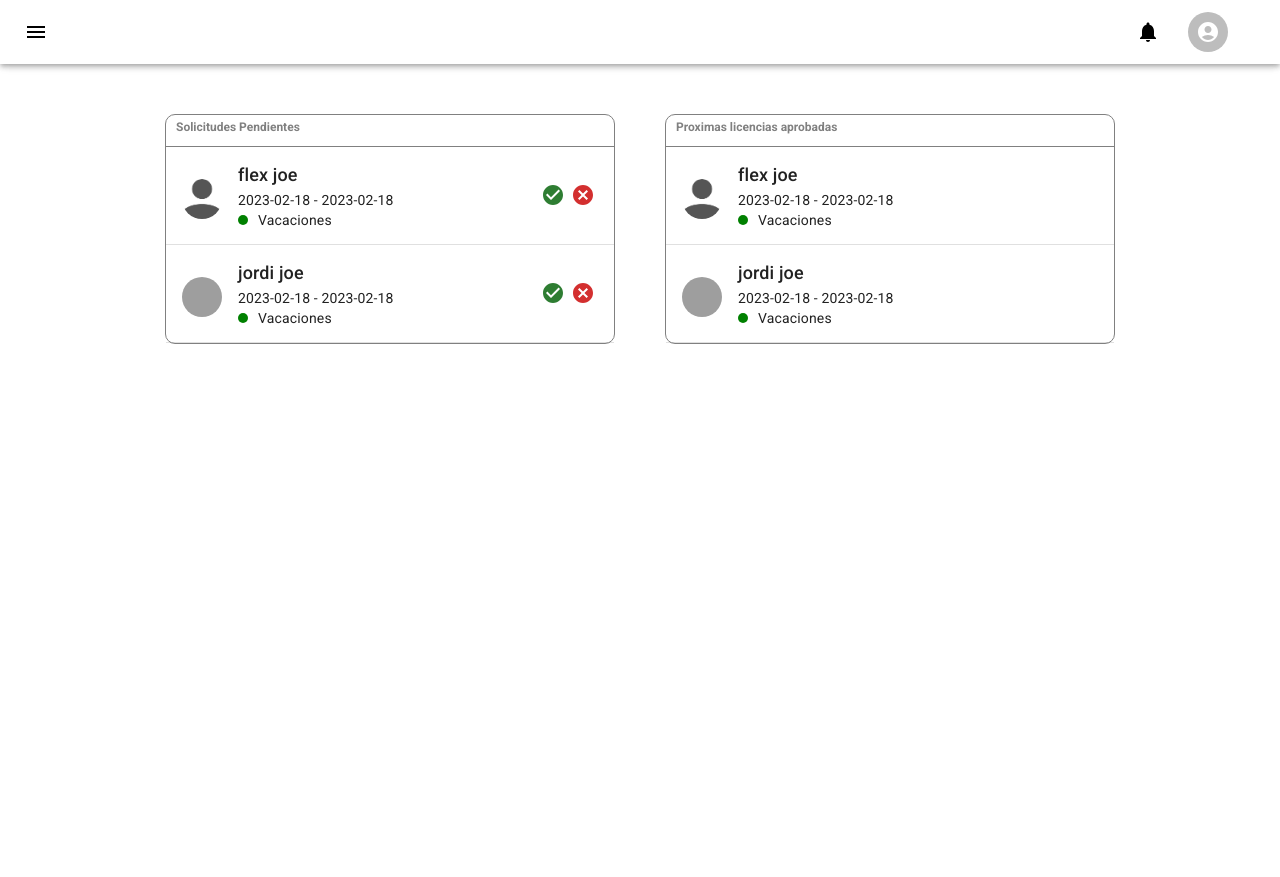
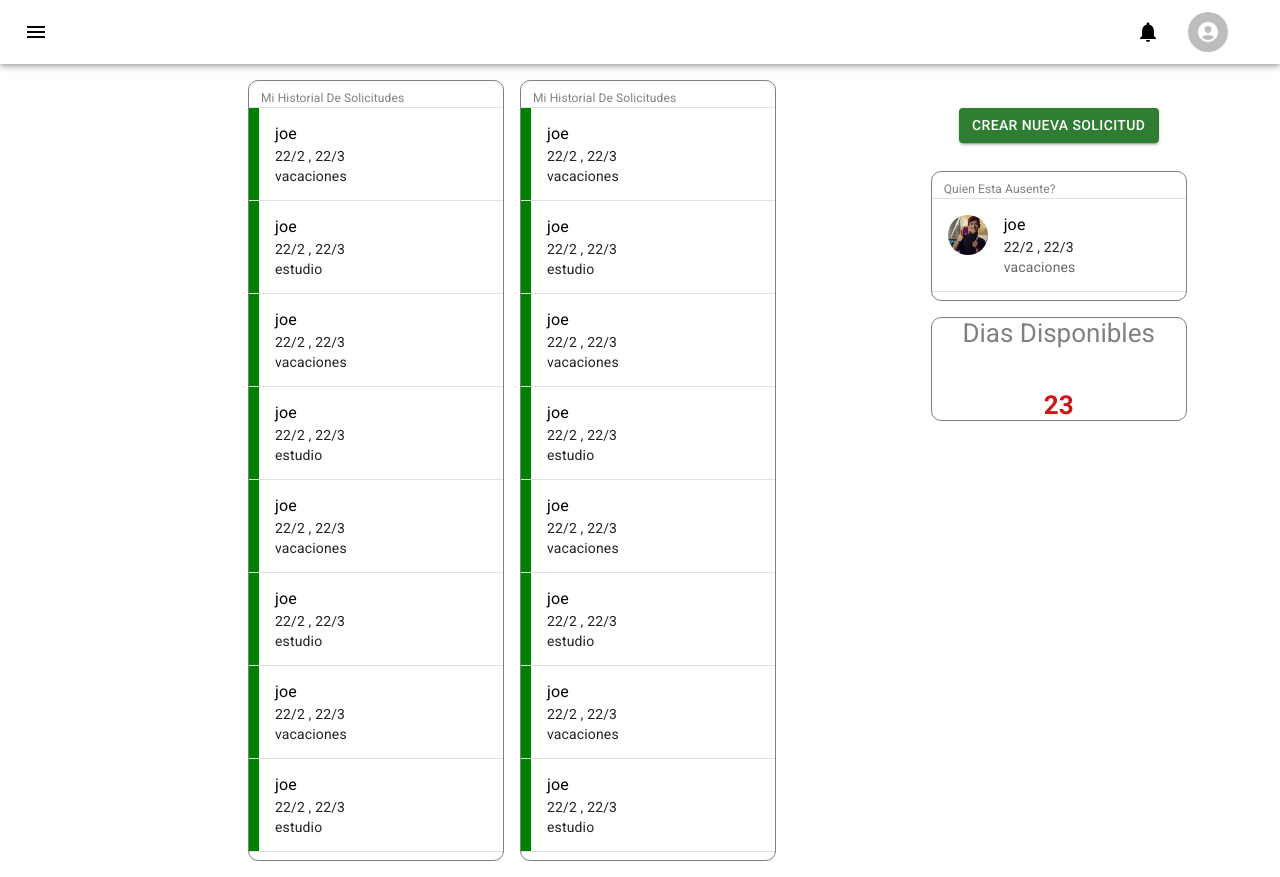
Before and after one commit to PJoaquin-adviters/Proyecto-final-adviters, a React (Create React App) app: page / in a window 1280 px wide. Before the commit the page ends 800 px from the top, so only its background shows below. Built offline with nearby package versions, Linux system fonts and the light colour scheme; grey boxes are pictures that could not be loaded.

Commit message:
Crea dashboard usuarios

```diff
--- a/src/App.js
+++ b/src/App.js
@@ -10,27 +10,28 @@ import Weather from "./components/Weather/Weather";
 import DashboardPageSupervisor from "./Pages/DashboardPageSupervisor/DashboardPageSupervisor";
 import CalendarPage from "./Pages/CalendarPage/CalendarPage";
 import AdministrarUsuariosPage from "./Pages/AdministrarUsuariosPage/AdministrarUsuariosPage";
-import UserContext from "./components/UserContext/UserContext"
+import UserContext from "./components/UserContext/UserContext";
+import DashboardPageUsuarios from "./Pages/DashboardPageUsuarios/DashboardPageUsuarios";
+import ListaDashboard from "./components/listaDashboard/ListaDashboard";
+import ListaLicenciaUsuarios from "./components/ListaLicenciaUsuarios/ListaLicenciaUsuarios";
+import ListaDashboardLicenciaUsuarios from "./components/ListaDashboardLicenciaUsuarios";
 
 function App() {
-
   //id 0 es supervisor, 1 es usuario
   const [idRol, setIdRol] = useState(0);
 
   return (
-      <UserContext.Provider value={{idRol, setIdRol}}>
-
-        <div className="App">
+    <UserContext.Provider value={{ idRol, setIdRol }}>
+      <div className="App">
         <BrowserRouter>
           <Routes>
             <Route path="/login" element={<LoginPage />} />
             <Route path="/" element={<Layout />}>
-
-              {(idRol===0) ?
-                <Route index element={<DashboardPageSupervisor />} /> :
-                <Route index element={<h1>Pagina usuario</h1>} />
-              }
-
+              {idRol === 1 ? (
+                <Route index element={<DashboardPageSupervisor />} />
+              ) : (
+                <Route index element={<DashboardPageUsuarios />} />
+              )}
               <Route path="/user" element={<User />} />
               <Route
                 path="/administrarUsuarios"
@@ -42,8 +43,8 @@ function App() {
             </Route>
           </Routes>
         </BrowserRouter>
-        </div>
-      </UserContext.Provider>
+      </div>
+    </UserContext.Provider>
   );
 }
 
--- /dev/null
+++ b/src/Pages/DashboardPageUsuarios/DashboardPageUsuario.css
@@ -0,0 +1,42 @@
+* {
+  margin: 0;
+  padding: 0;
+  box-sizing: border-box;
+}
+
+.dashUsuarios-container-Gral {
+  display: flex;
+  justify-content: space-around;
+  align-items: flex-start;
+  min-height: 50vh;
+  padding: 1em;
+}
+.dashUsuarios-flex {
+  display: flex;
+  flex-direction: row;
+  gap: 1em;
+}
+
+.ds-usu-vacaciones {
+  display: flex;
+  flex-direction: column;
+  justify-content: flex-end;
+  align-content: end;
+  gap: 1em;
+  position: relative;
+  width: 20vw;
+  margin-top: 1em;
+  border: 1px solid gray;
+  border-radius: 10px;
+}
+h2 {
+  font-size: 26px;
+  color: gray;
+  font-weight: 400;
+}
+p {
+  margin-top: 1em;
+  font-size: 26px;
+  font-weight: bold;
+  color: rgb(207, 21, 21);
+}
--- /dev/null
+++ b/src/Pages/DashboardPageUsuarios/DashboardPageUsuarios.jsx
@@ -0,0 +1,43 @@
+import * as React from "react";
+import List from "@mui/material/List";
+import ListItem from "@mui/material/ListItem";
+import Divider from "@mui/material/Divider";
+import ListItemText from "@mui/material/ListItemText";
+import ListItemAvatar from "@mui/material/ListItemAvatar";
+import Avatar from "@mui/material/Avatar";
+import Typography from "@mui/material/Typography";
+import ListaAusentesDashboard from "../../components/ListaAusentesDashboard/ListaAusentesDashboard";
+import ListaDashboardLicenciaUsuarios from "../../components/ListaDashboardLicenciaUsuarios/ListaDashboardLicenciaUsuarios";
+import "./DashboardPageUsuario.css";
+import { Box, Button } from "@mui/material";
+const DashboardPageUsuarios = () => {
+  return (
+    <div className="dashUsuarios-container-Gral">
+      <div></div>
+      <div className="dashUsuarios-flex">
+        <ListaDashboardLicenciaUsuarios></ListaDashboardLicenciaUsuarios>
+        <ListaDashboardLicenciaUsuarios></ListaDashboardLicenciaUsuarios>
+      </div>
+      <div className="dashUsuarios-flexColumn">
+        <Button
+          sx={{
+            padding: "5px",
+            width: "200px",
+            margin: "2em",
+          }}
+          variant="contained"
+          color="success"
+        >
+          Crear Nueva Solicitud
+        </Button>
+        <ListaAusentesDashboard />
+        <div className="ds-usu-vacaciones">
+          <h2>Dias Disponibles</h2>
+          <p>23</p>
+        </div>
+      </div>
+    </div>
+  );
+};
+
+export default DashboardPageUsuarios;
--- /dev/null
+++ b/src/components/ListaAusentesDashboard/ListaAusentesDashboard.jsx
@@ -0,0 +1,76 @@
+import * as React from "react";
+import List from "@mui/material/List";
+import ListItem from "@mui/material/ListItem";
+import Divider from "@mui/material/Divider";
+import ListItemText from "@mui/material/ListItemText";
+import ListItemAvatar from "@mui/material/ListItemAvatar";
+import Avatar from "@mui/material/Avatar";
+import Typography from "@mui/material/Typography";
+import jordi from "../../assets/img/jordi2.jpg";
+
+const ListaAusentesDashboard = () => {
+  const ausentesLista = [
+    {
+      img: "null",
+      username: "joe",
+      startDate: "22/2",
+      endDate: "22/3",
+      idLicenceType: "vacaciones",
+    },
+  ];
+  return (
+    <div>
+      <List
+        sx={{
+          width: "20vw",
+          maxWidth: 360,
+          bgcolor: "background.paper",
+          border: "1px solid gray",
+          borderRadius: "10px",
+        }}
+      >
+        <Typography
+          sx={{
+            display: "flex",
+            justifyContent: "flex-start",
+            paddingLeft: "1em",
+            fontSize: "12px",
+            color: "gray",
+          }}
+        >
+          Quien Esta Ausente?
+        </Typography>
+        <Divider></Divider>
+        {ausentesLista.map((element, index) => (
+          <>
+            <ListItem alignItems="flex-start">
+              <ListItemAvatar>
+                {/* poner primary dinamico, fecha inicio, fecha fin, motivo */}
+                <Avatar alt="foto de usuario" src={jordi} />
+              </ListItemAvatar>
+              <ListItemText
+                primary={element.username}
+                secondary={
+                  <React.Fragment>
+                    <Typography
+                      sx={{ display: "flex", flexDirection: "column" }}
+                      component="span"
+                      variant="body2"
+                      color="text.primary"
+                    >
+                      {element.startDate} , {element.endDate}
+                    </Typography>
+                    {element.idLicenceType}
+                  </React.Fragment>
+                }
+              />
+            </ListItem>
+            <Divider></Divider>
+          </>
+        ))}
+      </List>
+    </div>
+  );
+};
+
+export default ListaAusentesDashboard;
--- /dev/null
+++ b/src/components/ListaDashboardLicenciaUsuarios/ListaDashboardLicenciaUsuarios.jsx
@@ -0,0 +1,136 @@
+import * as React from "react";
+import List from "@mui/material/List";
+import ListItem from "@mui/material/ListItem";
+import Divider from "@mui/material/Divider";
+import ListItemText from "@mui/material/ListItemText";
+import ListItemAvatar from "@mui/material/ListItemAvatar";
+import Avatar from "@mui/material/Avatar";
+import Typography from "@mui/material/Typography";
+import jordi from "../../assets/img/jordi2.jpg";
+import "../../components/ListaDashboardLicenciaUsuarios/listaDashboardLicenciaUsuarios.css";
+
+const ListaDashboardLicenciaUsuarios = () => {
+  const ausentesLista = [
+    {
+      img: "null",
+      username: "joe",
+      startDate: "22/2",
+      endDate: "22/3",
+      idLicenceType: "vacaciones",
+    },
+    {
+      img: "null",
+      username: "joe",
+      startDate: "22/2",
+      endDate: "22/3",
+      idLicenceType: "estudio",
+    },
+    {
+      img: "null",
+      username: "joe",
+      startDate: "22/2",
+      endDate: "22/3",
+      idLicenceType: "vacaciones",
+    },
+    {
+      img: "null",
+      username: "joe",
+      startDate: "22/2",
+      endDate: "22/3",
+      idLicenceType: "estudio",
+    },
+    {
+      img: "null",
+      username: "joe",
+      startDate: "22/2",
+      endDate: "22/3",
+      idLicenceType: "vacaciones",
+    },
+    {
+      img: "null",
+      username: "joe",
+      startDate: "22/2",
+      endDate: "22/3",
+      idLicenceType: "estudio",
+    },
+    {
+      img: "null",
+      username: "joe",
+      startDate: "22/2",
+      endDate: "22/3",
+      idLicenceType: "vacaciones",
+    },
+    {
+      img: "null",
+      username: "joe",
+      startDate: "22/2",
+      endDate: "22/3",
+      idLicenceType: "estudio",
+    },
+  ];
+  return (
+    <List
+      sx={{
+        width: "20vw",
+        maxWidth: 360,
+        bgcolor: "background.paper",
+        border: "1px solid gray",
+        borderRadius: "10px",
+      }}
+    >
+      <Typography
+        sx={{
+          display: "flex",
+          justifyContent: "flex-start",
+          paddingLeft: "1em",
+          fontSize: "12px",
+          color: "gray",
+          borderLeft: "",
+        }}
+      >
+        Mi Historial De Solicitudes
+      </Typography>
+      <Divider></Divider>
+      {ausentesLista.map((element, index) => (
+        <>
+          <ListItem
+            alignItems="flex-start"
+            sx={{
+              borderLeft: "10px solid green",
+            }}
+          >
+            <ListItemText
+              primary={element.username}
+              secondary={
+                <React.Fragment>
+                  <Typography
+                    sx={{ display: "flex", flexDirection: "column" }}
+                    component="span"
+                    variant="body2"
+                    color="text.primary"
+                  >
+                    {element.startDate} , {element.endDate}
+                  </Typography>
+                  <Typography
+                    sx={{
+                      display: "flex",
+                      flexDirection: "column",
+                    }}
+                    component="span"
+                    variant="body2"
+                    color="text.primary"
+                  >
+                    {element.idLicenceType}
+                  </Typography>
+                </React.Fragment>
+              }
+            />
+          </ListItem>
+          <Divider></Divider>
+        </>
+      ))}
+    </List>
+  );
+};
+
+export default ListaDashboardLicenciaUsuarios;
--- /dev/null
+++ b/src/components/ListaDashboardLicenciaUsuarios/listaDashboardLicenciaUsuarios.css
@@ -0,0 +1,4 @@
+.flex-row-1 {
+  display: flex;
+  gap: 30px;
+}
--- /dev/null
+++ b/src/components/ListaLicenciaUsuarios/ListaLicenciaUsuarios.jsx
@@ -0,0 +1,7 @@
+import React from "react";
+
+const ListaLicenciaUsuarios = () => {
+  return <div></div>;
+};
+
+export default ListaLicenciaUsuarios;
```
Also changed, not shown: src/components/ListaAusentesDashboard/listaDashboard.css (added).
